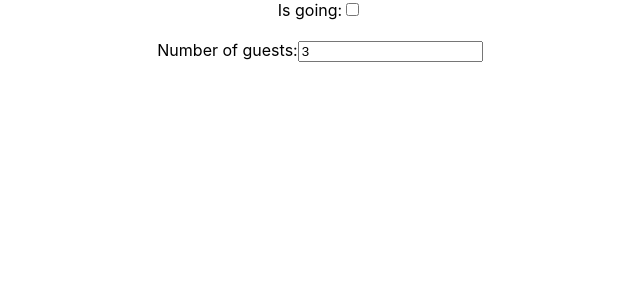
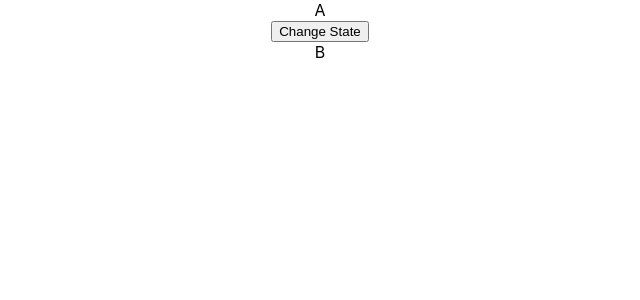
Before and after one commit to Thaneshwor/learning-react, a React (Create React App) app: page / in a window 1280 px wide. Shown: the top 300 px of the page, without its empty margins (320-960 px from the left). Built offline with nearby package versions, Linux system fonts and the light colour scheme.

Commit message:
Component LifeCycle methods

```diff
--- a/src/App.js
+++ b/src/App.js
@@ -25,12 +25,12 @@
 // import styles from './components/day3/css/myStyle.module.css';
 import Form from './components/day3/formHandling/Form';
 import Reservation from './components/day3/formHandling/Reservation';
+import LifecycleA from './components/day3/componentlifeCycle/LifecycleA';
 class App extends Component {
   render() {
     return (
       <div className="App">
-        <Reservation />
-        {/* <Form /> */}
+        <LifecycleA />
       </div >
     )
   }
--- /dev/null
+++ b/src/components/day3/componentlifeCycle/LifecycleA.js
@@ -0,0 +1,55 @@
+import React, { Component } from 'react'
+import LifecycleB from './LifecycleB';
+
+class LifecycleA extends Component {
+    constructor(props) {
+        super(props)
+
+        this.state = {
+            name: 'Thaneshwor'
+        }
+        console.log('LifecycleA Constructor')
+    }
+
+    changeState = () => {
+        this.setState({
+            name: 'Thanos'
+        })
+    }
+    // function have access to props and state. Should return null or new state.
+    static getDerivedStateFromProps(props, state) {
+        console.log('LifecycleA getDerivedStateFromProps')
+        return null;
+    }
+
+    componentDidMount() {
+        console.log('LifecycleA componentDidMount')
+    }
+
+    shouldComponentUpdate(nextProps, nextState) {
+        console.log('shouldComponentUpdate   A')
+        return true;
+    }
+
+    getSnapshotBeforeUpdate(prevProps, prevState) {
+        console.log('getSnapshotBeforeUpdate   A')
+        return null;
+    }
+
+    componentDidUpdate() {
+        console.log('Lifecycle componentDidUpdate A')
+    }
+
+    render() {
+        console.log('LifecycleA render')
+        return (
+            <div>
+                <div>A</div>
+                <button onClick={this.changeState}>Change State</button>
+                <LifecycleB />
+            </div>
+        )
+    }
+}
+
+export default LifecycleA
--- /dev/null
+++ b/src/components/day3/componentlifeCycle/LifecycleB.js
@@ -0,0 +1,47 @@
+import React, { Component } from 'react'
+
+class LifecycleB extends Component {
+    constructor(props) {
+        super(props)
+
+        this.state = {
+            name: 'Thaneshwor'
+        }
+        console.log('LifecycleB Constructor')
+    }
+
+    // function have access to props and state. Should return null or new state.
+    static getDerivedStateFromProps(props, state) {
+        console.log('LifecycleB getDerivedStateFromProps')
+        return null;
+    }
+
+    componentDidMount() {
+        console.log('LifecycleB componentDidMount')
+    }
+
+    shouldComponentUpdate(nextProps, nextState) {
+        console.log('shouldComponentUpdate   B')
+        return true;
+    }
+
+    getSnapshotBeforeUpdate(prevProps, prevState) {
+        console.log('getSnapshotBeforeUpdate  B')
+        return null;
+    }
+
+    componentDidUpdate() {
+        console.log('Lifecycle componentDidUpdate B')
+    }
+
+    render() {
+        console.log('LifecycleB render')
+        return (
+            <div>
+                B
+            </div>
+        )
+    }
+}
+
+export default LifecycleB
```
